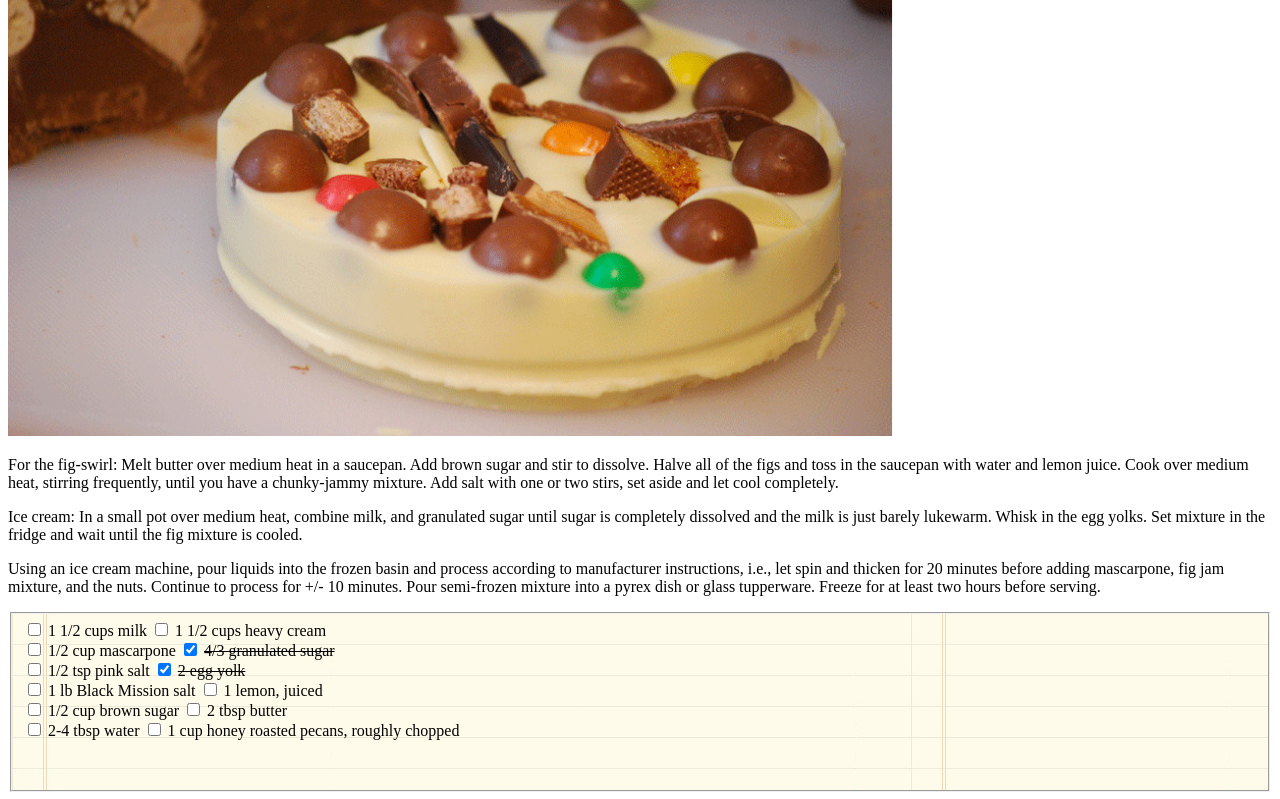
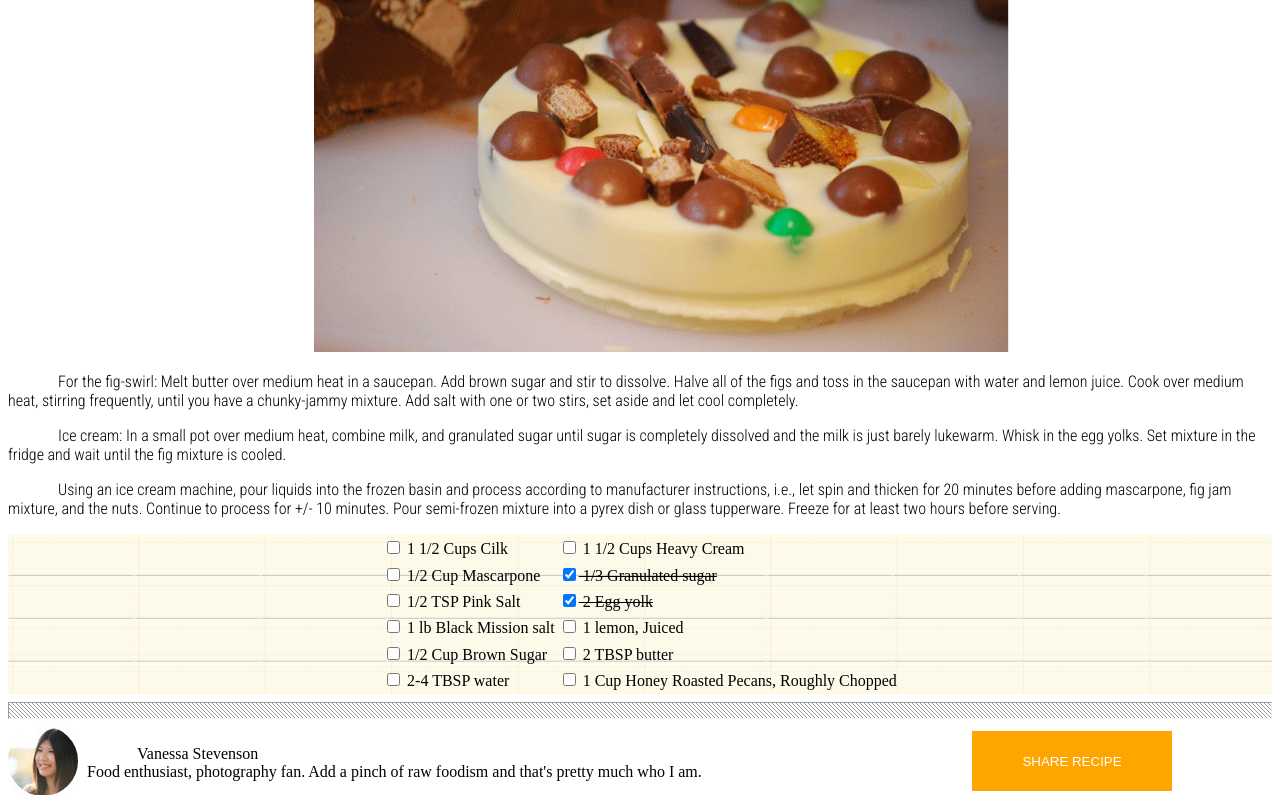
Before and after one commit to Mahmoud-Barghouthi/chocolate-pizza, a plain HTML site: page Index.html in a window 1280 px wide. Shown: the part 404-1203 px from the top of the page. Drawn offline with nearby package versions, Linux system fonts and the light colour scheme.

Commit message:
last edit

```diff
--- a/Index.html
+++ b/Index.html
@@ -10,6 +10,11 @@
     <link href="https://fonts.googleapis.com/css2?family=Itim&display=swap" rel="stylesheet">
     <link rel="preconnect" href="https://fonts.gstatic.com">
     <link href="https://fonts.googleapis.com/css2?family=Pacifico&display=swap" rel="stylesheet">
+    <link rel="preconnect" href="https://fonts.gstatic.com">
+    <link href="https://fonts.googleapis.com/css2?family=Oswald:wght@500&display=swap" rel="stylesheet">
+    <link>
+    <link rel="preconnect" href="https://fonts.gstatic.com">
+    <link href="https://fonts.googleapis.com/css2?family=Roboto+Condensed:wght@300&display=swap" rel="stylesheet">
     <title>MY AWESOME CHOCOLATE</title>
 </head>
 
@@ -22,12 +27,23 @@
                 <p class="div2">THE BEST FOOD BLOG ON THE WEB </p>
             </div>
         </div>
+        <!-- <nav>
+            <ul>
+                <li><a href="https://www.facebook.com/MB4777">facebook</a></li>
+            </ul>
+        </nav> -->
         <!-- <p id="thebest">THE BEST FOOD BLOG ON THE WEB </p> -->
         <div id="social">
-            <img src="picture/fb-icon.png" alt="facebook">
-            <img src="picture/twit-icon.png" alt="Twitter">
+            <a href="https://www.facebook.com/MB4777">
+                <img src="picture/fb-icon.png" alt="facebook"> </a>
+
+            <a href="https://twitter.com/MahmoudBar47">
+                <img src="picture/twit-icon.png" alt="Twitter"> </a>
+
             <img src="picture/gp-icon.png" alt="gmail">
-            <img src="picture/insta-icon.png" alt="Insta">
+            <a href="https://www.instagram.com/mahmoud79l/">
+                <img src="picture/insta-icon.png" alt="Insta"></a>
+
             <img src="picture/flic-icon.png" alt="flic">
             <img src="picture/pint-icon.png" alt="Pint">
             <img src="picture/rss-icon.png" alt="wifi">
@@ -41,9 +57,9 @@
 
     <hr>
     <main>
-        <p>Chocolate Pizza </p>
-        <p>POSTED ON 15 DEC 2013/DESSERTS </p>
-        <p id="print">  <img src="picture/print-icon.png">   print </p>
+        <p id=para1>Chocolate Pizza </p>
+        <p id=para2>POSTED ON 15 DEC 2013/DESSERTS </p>
+        <p id="print"> <img src="picture/print-icon.png"> print </p>
         <br>
         <br>
 
@@ -51,20 +67,22 @@
 
         <img src="picture/choco-pizza.png" alt="background" class="backg">
 
-        <p>For the fig-swirl: Melt butter over medium heat in a saucepan. Add brown sugar and stir to dissolve. Halve
+        <p class="p1">For the fig-swirl: Melt butter over medium heat in a saucepan. Add brown sugar and stir to
+            dissolve. Halve
             all of the
             figs and toss in the saucepan with water and lemon juice. Cook over medium heat, stirring frequently, until
             you have
             a chunky-jammy mixture. Add salt with one or two stirs, set aside and let cool completely.</p>
 
-        <p>Ice cream: In a small pot over medium heat, combine milk, and granulated sugar until sugar is completely
+        <p class="p1">Ice cream: In a small pot over medium heat, combine milk, and granulated sugar until sugar is
+            completely
             dissolved
             and the milk is just barely lukewarm. Whisk in the egg yolks. Set mixture in the fridge and wait until the
             fig
             mixture is cooled.
         </p>
 
-        <p>
+        <p class="p1">
             Using an ice cream machine, pour liquids into the frozen basin and process according to manufacturer
             instructions, i.e.,
             let spin and thicken for 20 minutes before adding mascarpone, fig jam mixture, and the nuts. Continue to
@@ -74,75 +92,73 @@
             serving.
         </p>
 
-        <form>
-            <fieldset>
-                <input type="checkbox" name="check" id="check1">
-                <label for="check1">
-                    1 1/2 cups milk
-                </label>
-                <input type="checkbox" name="check" id="check2">
-                <label for="check2">
-                    1 1/2 cups heavy cream
-                </label>
+        <div id="fieldset">
+            <table>
+                <tr>
+                    <td>
+                        <input type="checkbox" name="check1" id="check1">
+                        1 1/2 Cups Cilk
+                    </td>
 
-                <br>
+                    <td>
+                        <input type="checkbox" name="check2" id="check2">
+                        1 1/2 Cups Heavy Cream
+                    </td>
+                </tr>
+                <tr>
+                    <td>
 
-                <input type="checkbox" name="check" id="check3">
-                <label for="check3">
-                    1/2 cup mascarpone
-                </label>
+                        <input type="checkbox" name="check3" id="check3">
+                        1/2 Cup Mascarpone
+                    </td>
+
+                    <td class="anything">
                         <input type="checkbox" name="check" id="check4" checked>
-                <label for="check4" class="anything">
-                    4/3 granulated sugar
-                </label>
+                        1/3 Granulated sugar
+                    </td>
+                </tr>
+                <tr>
+                    <td>
+                        <input type="checkbox" name="check" id="check5">
+                        1/2 TSP Pink Salt
+                    </td>
 
-                <br>
-
-                <input type="checkbox" name="check" id="check5">
-                <label for="check5">
-                    1/2 tsp pink salt
-                </label>
+                    <td class="anything">
                         <input type="checkbox" name="check" id="check6" checked>
-                <label for="check6" class="anything">
-                    2 egg yolk
-                </label>
-
-                <br>
-
+                        2 Egg yolk
+                    </td>
+                </tr>
+                <tr>
+                    <td>
                         <input type="checkbox" name="check" id="check7">
-                <label for="check7">
                         1 lb Black Mission salt
-                </label>
+                    </td>
+                    <td>
                         <input type="checkbox" name="check" id="check8">
-                <label for="check8">
-                    1 lemon, juiced
-                </label>
-
-                <br>
-
+                        1 lemon, Juiced
+                    </td>
+                </tr>
+                <tr>
+                    <td>
                         <input type="checkbox" name="check" id="check9">
-                <label for="check9">
-                    1/2 cup brown sugar
-                </label>
+                        1/2 Cup Brown Sugar
+                    </td>
+                    <td>
                         <input type="checkbox" name="check" id="check10">
-                <label for="check10">
-                    2 tbsp butter
-                </label>
-
-                <br>
-
+                        2 TBSP butter
+                    </td>
+                </tr>
+                <td>
                     <input type="checkbox" name="check" id="check11">
-                <label for="check11">
-                    2-4 tbsp water
-                </label>
+                    2-4 TBSP water
+                </td>
+                <td>
                     <input type="checkbox" name="check" id="check12">
-                <label for="check12">
-                    1 cup honey roasted pecans, roughly
-                    chopped
-                </label>
-            </fieldset>
-        </form>
-
+                    1 Cup Honey Roasted Pecans, Roughly
+                    Chopped
+                </td>
+            </table>
+        </div>
         <hr>
         </hr>
         <img src="picture/van-pic.png" id="image">
--- a/style.css
+++ b/style.css
@@ -33,20 +33,24 @@ header {
     float: right;
     margin-bottom: 20px;
     margin-top: -45px;
-
 }
 
 .backg {
-    width: 70%;
+    width: 55%;
     clear: both;
+    padding-left: 306px;
+    padding-right: 200px;
 }
 
 .anything {
-    text-decoration: line-through;
+text-decoration: line-through;
 }
 
-fieldset {
+#fieldset {
     background-image: url('picture/list-bg.png');
+    background-size: 10%;
+    display: flex;
+    justify-content: center;
     width: auto;
     height: 160px;
 }
@@ -65,13 +69,31 @@ hr {
     margin-right: 8px;
 }
 
+#para1
+{
+    font-family: 'Oswald', sans-serif;
+    font-size: 40px;
+}
+
+#para2 {
+    font-size: 11px;
+    margin-top: -36px;
+}
 .p3 {
     margin: 0%;
+    text-indent: 50px;
 }
 
 .p3:last-child{
     font-family: 'Itim', cursive;
     font-size: 10px;
+    text-indent: 50px;
+
+}
+
+.p1 {
+    text-indent: 50px;
+    font-family: 'Roboto Condensed', sans-serif;
 }
 button {
     float: right;
@@ -94,6 +116,12 @@ footer {
     color: rgba(128, 128, 128, 0.37);
 }
 
+footer img {
+    position: relative;
+    top: -20px;
+}
 .line {
-    height: 1px;
+    height: 0px;
+    background-image: none;
+    border: 1px solid gray;
 }
```
Lines whose indentation alone changed are shown as unchanged.
